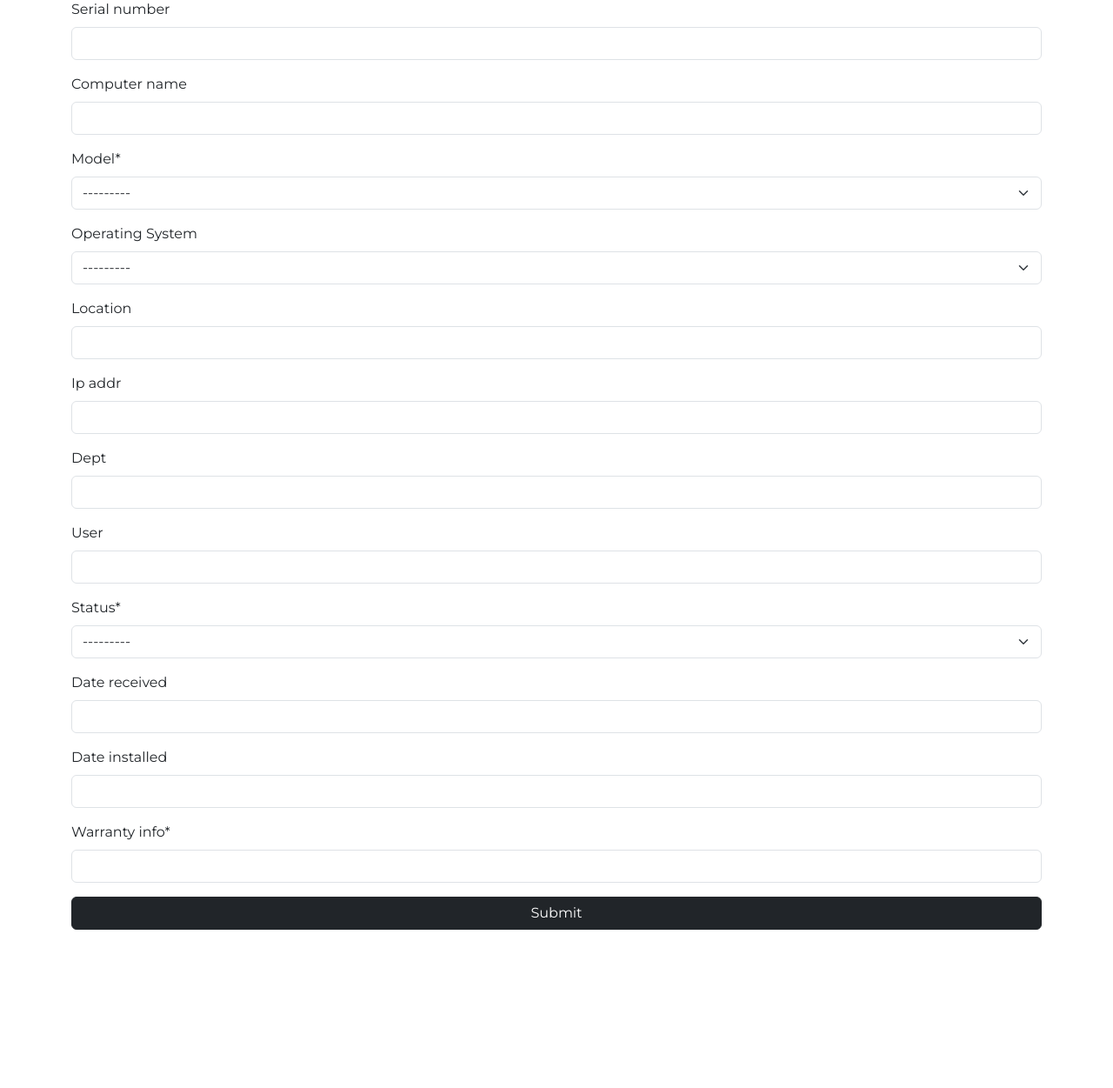
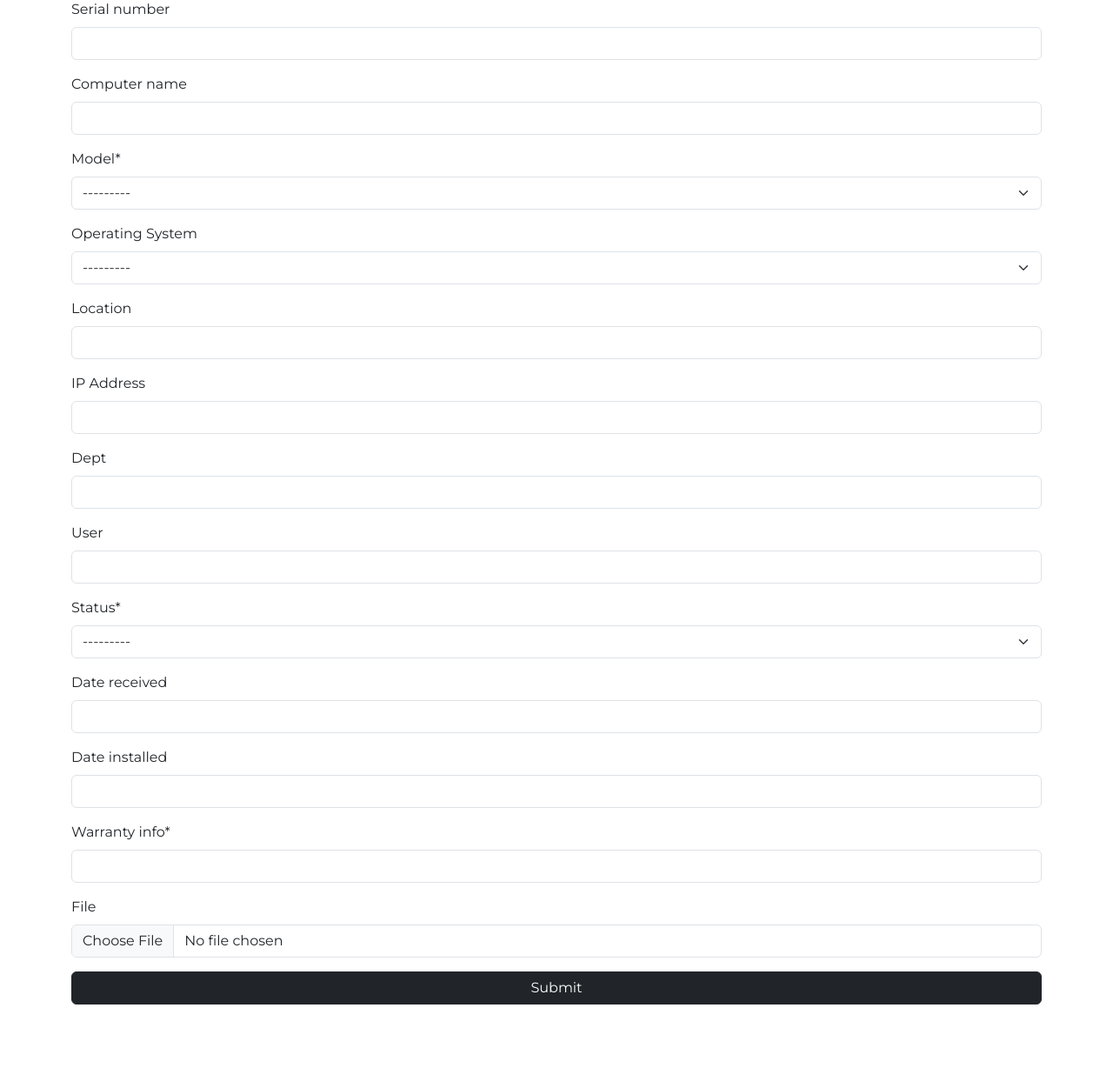
Before and after one commit to swelanauguste/infrastructure-it-unit, a Django app: page /add/computer/ in a window 1280 px wide. Shown: the part 219-1470 px from the top of the page at 87% size. Before the commit the page ends 1384 px from the top, so only its background shows below. Run offline with Django 5.2, Linux system fonts and the light colour scheme; data that the repository does not hold is empty; some libraries are stand-ins or nearby versions.

Commit message:
adding pv audit files

```diff
--- a/app/assets/models.py
+++ b/app/assets/models.py
@@ -64,13 +64,14 @@ class Computer(models.Model):
         verbose_name="Operating System",
     )
     location = models.CharField(max_length=100, blank=True, null=True)
-    ip_addr = models.GenericIPAddressField(blank=True, null=True)
+    ip_addr = models.GenericIPAddressField("IP Address", blank=True, null=True)
     dept = models.CharField(max_length=100, blank=True, null=True)
     user = models.CharField(max_length=100, blank=True, null=True)
     status = models.ForeignKey(Status, on_delete=models.CASCADE)
     date_received = models.DateField(blank=True, null=True)
     date_installed = models.DateField(blank=True, null=True)
     warranty_info = models.CharField(max_length=100)
+    file = models.FileField(upload_to="system_audit/", blank=True, null=True)
 
     def get_absolute_url(self):
         return reverse("computer-detail", kwargs={"pk": self.pk})
--- a/app/templates/assets/printer_detail.html
+++ b/app/templates/assets/printer_detail.html
@@ -11,7 +11,9 @@
             <p>Printer name: {{object.computer_name}}</p>
             <p>Model: {{object.model}}</p>
             <p>Location: {{object.location}}</p>
-            <p>IP Address: {{object.ip_addr}}</p>
+            <p><a target="_blank"
+                    href="{{object.ip_addr}}">IP Address:
+                    {{object.ip_addr}}</a></p>
             <p>Dept: {{object.dept}}</p>
 
         </div>
```
Also changed, not shown: app/assets/migrations/0010_computer_file.py (added), app/assets/migrations/0011_alter_computer_ip_addr.py (added).
